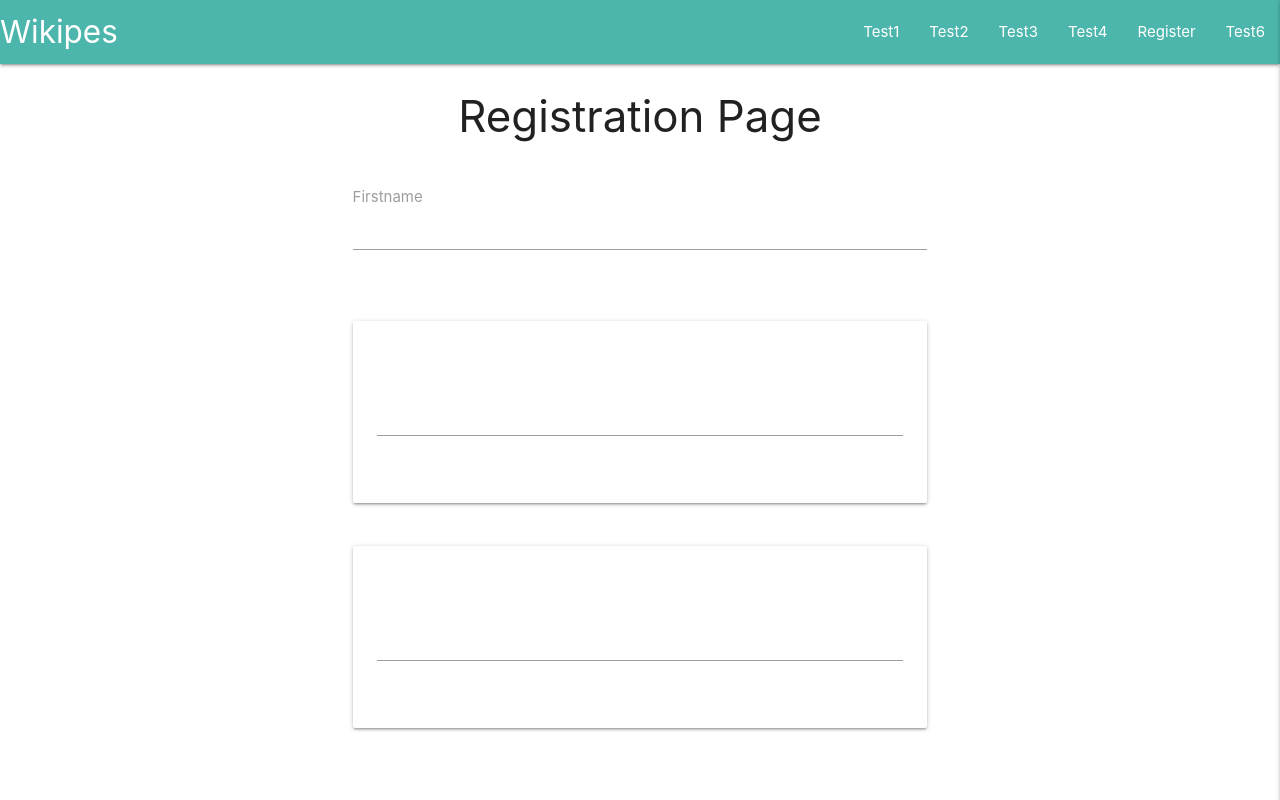
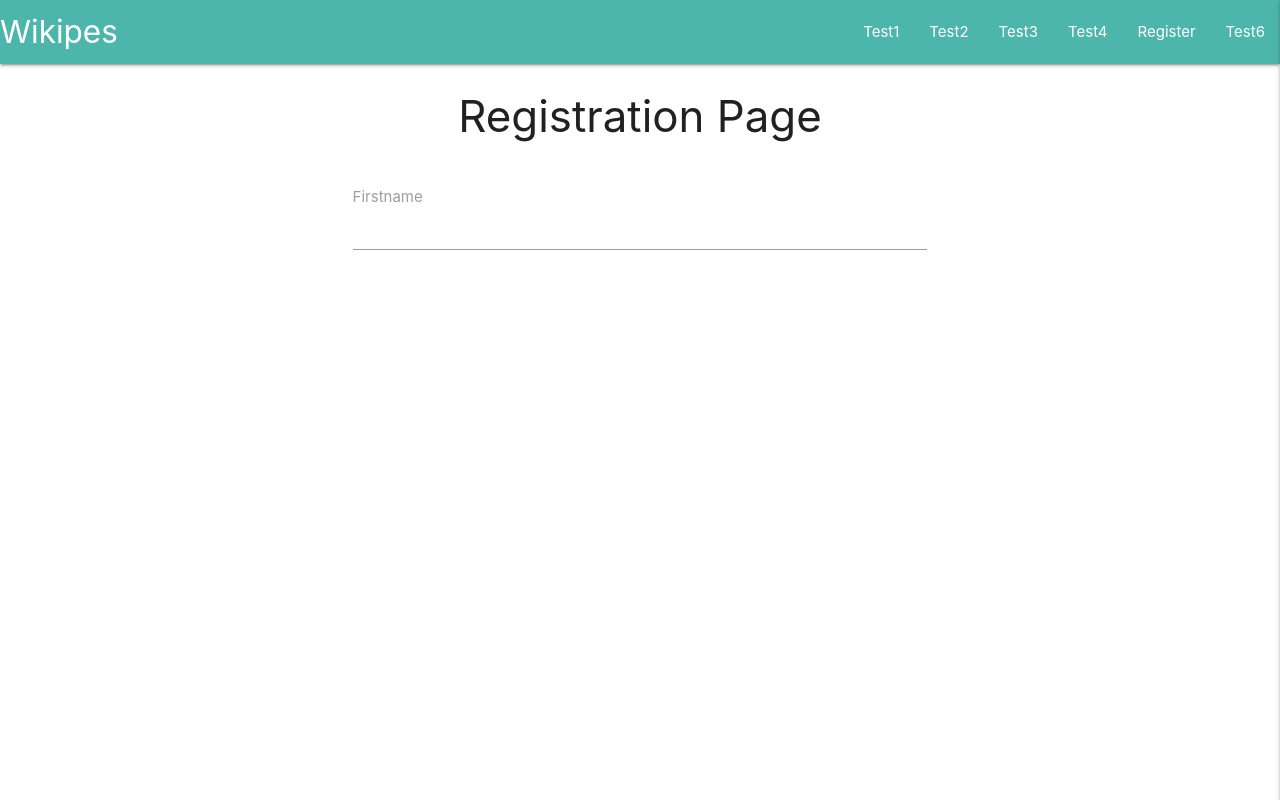
Before and after one commit to Code-Institute-Submissions/Daffie95-wikipies-MS3_MayResub, a Flask app: page /register in a window 1280 px wide. Run offline with Flask 2, Linux system fonts and the light colour scheme; some libraries are stand-ins or nearby versions.

Commit message:
Update register_page.html
testing only with one card for simplicity

```diff
--- a/templates/register_page.html
+++ b/templates/register_page.html
@@ -17,35 +17,6 @@
         </div>
     </form>
 </div>
-<!-- lastname input field -->
-<div class="row">
-    <form action="" class="col s12 m8 offset-m2" method="" action="">
-        <div class="card-panel">
-            <div class="row">
-                <div class="input-field col s12">
-                    <i class="material-icons">user</i>
-                    <input type="text" id="" name="" minlength="5" maxlength="20" pattern="^[a-zA-Z{5,20}$"
-                        class="validate" required>
-                    <label for=""></label>
-                </div>
-            </div>
-        </div>
-    </form>
-</div>
-<!-- username input field -->
-<div class="row">
-    <form action="" class="col s12 m8 offset-m2" method="" action="">
-        <div class="card-panel">
-            <div class="row">
-                <div class="input-field col s12">
-                    <i class="material-icons">user</i>
-                    <input type="text" id="" name="" minlength="5" maxlength="20" pattern="^[a-zA-Z0-9{5,20}$"
-                        class="validate" required>
-                    <label for=""></label>
-                </div>
-            </div>
-        </div>
-    </form>
-</div>
+
 
 {% endblock %}
```
